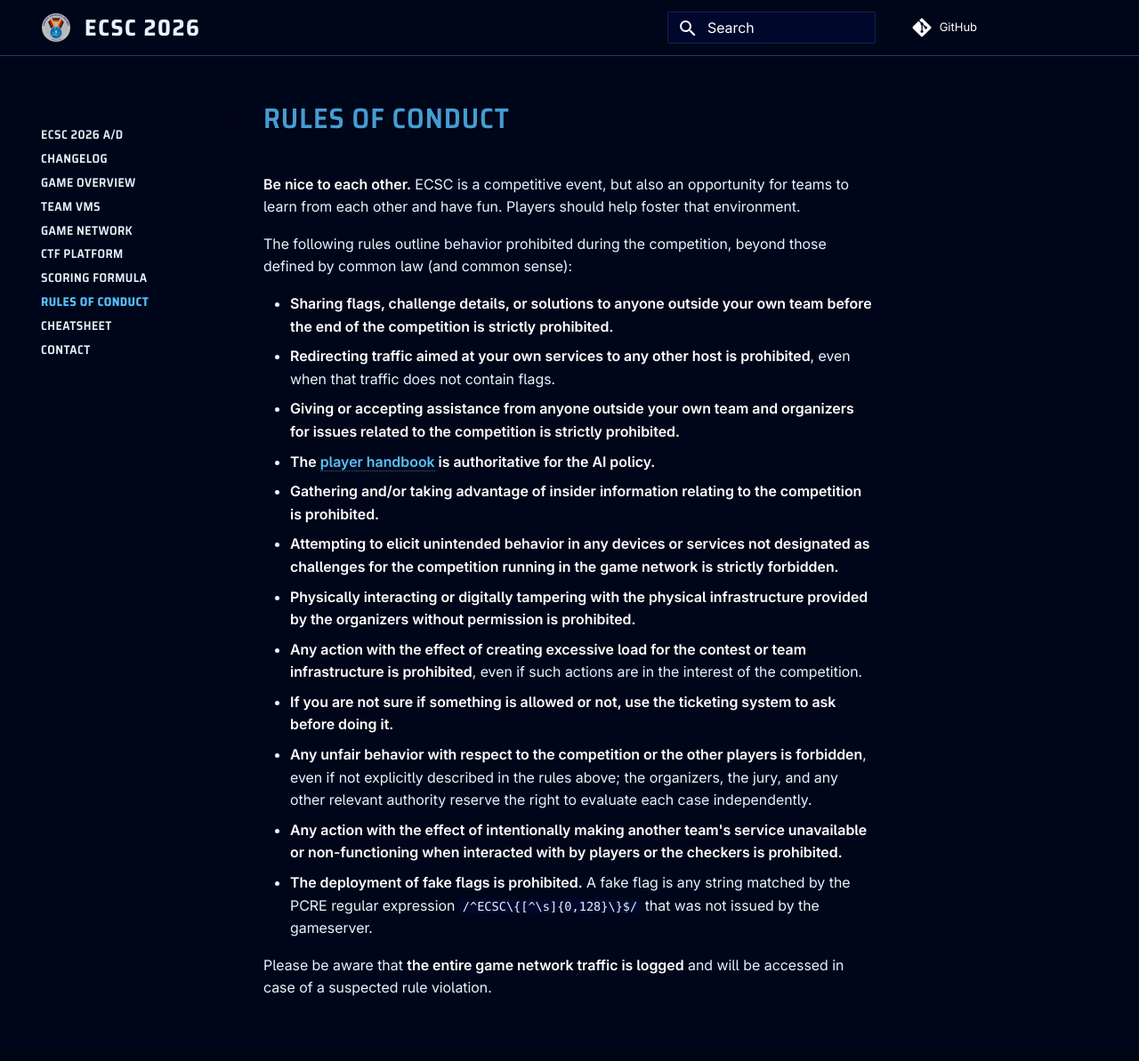
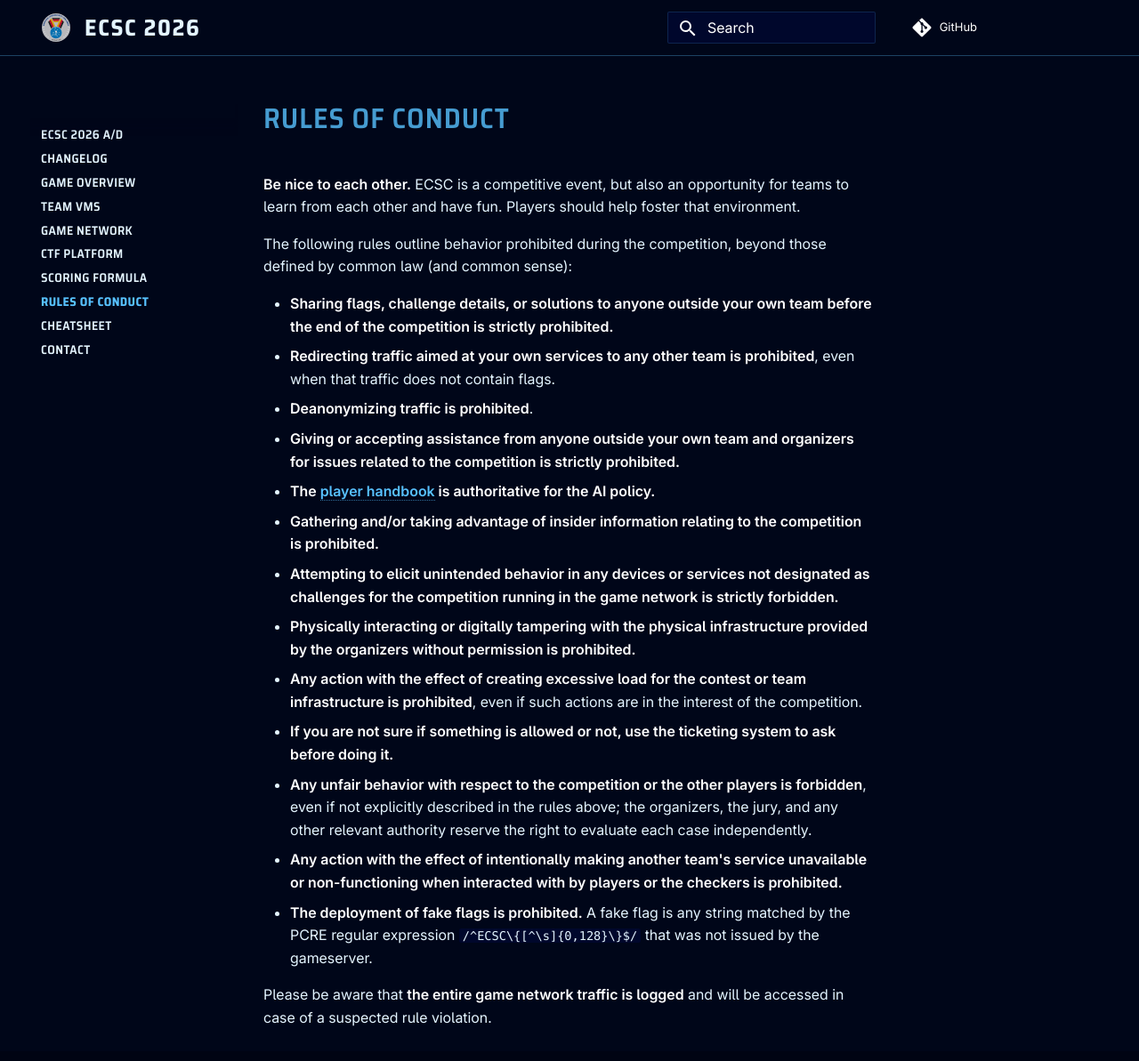
Before and after one commit to Attacking-Lab/ecsc2026-ad-wiki, an MkDocs documentation site: the page built from docs/conduct.md, in a window 1280 px wide and 1206 px high. Shown: the top 1193 px of the window at 89% size. Built offline with MkDocs 1.6.1 and Material for MkDocs 9.7.7, drawn with Linux system fonts in a browser that asks for light colours; comment, search, counter and statistics services are not loaded.

Commit message:
Clarify redirects, prevent deanonymization

```diff
--- a/docs/conduct.md
+++ b/docs/conduct.md
@@ -8,8 +8,9 @@ those defined by common law (and common sense):
 
 - <span class=hltext>Sharing flags, challenge details, or solutions to anyone outside
   your own team before the end of the competition is strictly prohibited.</span>
-- <span class=hltext>Redirecting traffic aimed at your own services to any other host is
+- <span class=hltext>Redirecting traffic aimed at your own services to any other team is
   prohibited</span>, even when that traffic does not contain flags.
+- <span class=hltext>Deanonymizing traffic is prohibited</span>.
 - <span class=hltext>Giving or accepting assistance from anyone outside your own team and organizers for issues related to the competition is strictly prohibited.</span>
 - <span class=hltext>The [player handbook](https://handbook.ecsc2026.de/) is authoritative for the AI policy.</span>
 - <span class=hltext>Gathering and/or taking advantage of insider information relating to the competition is prohibited.</span>
```
